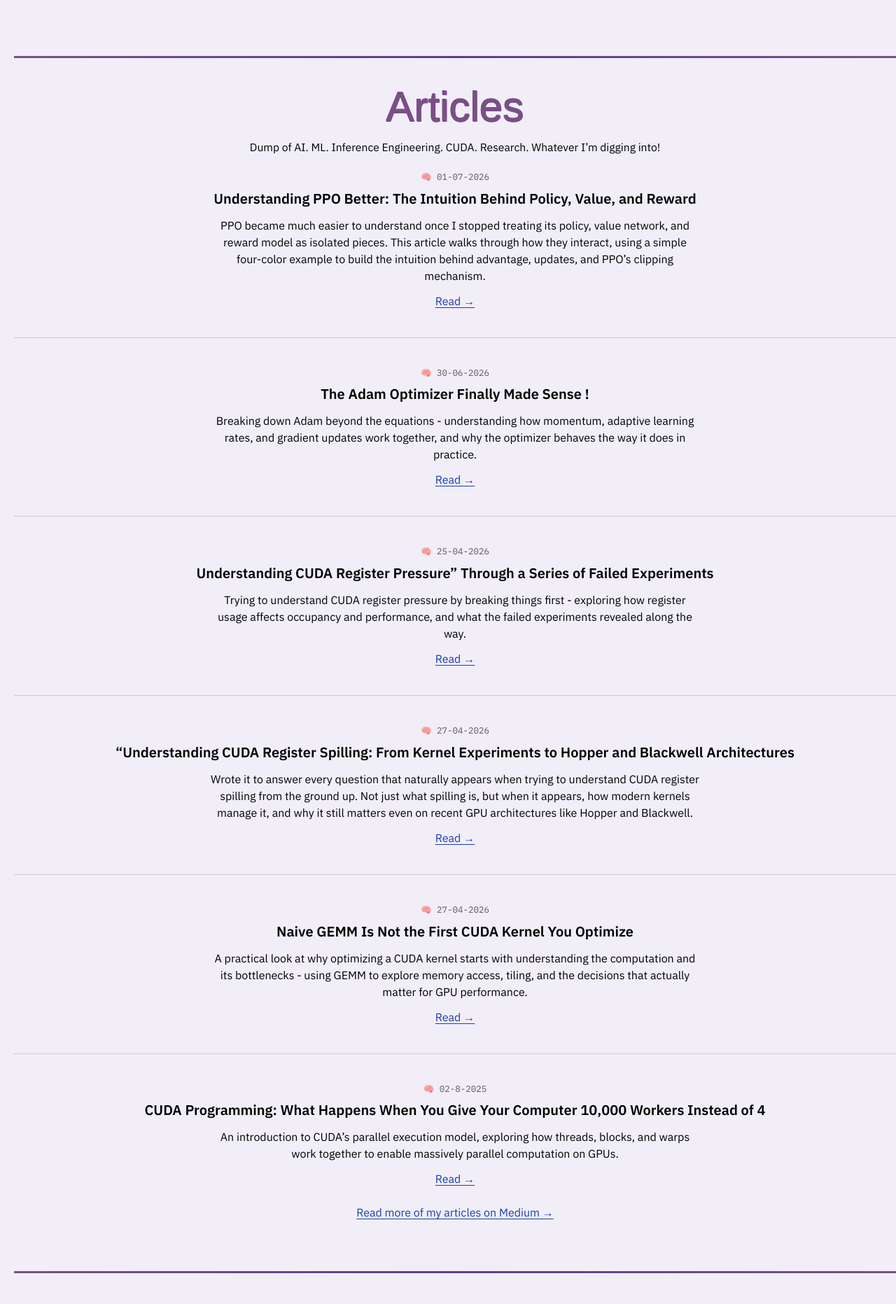
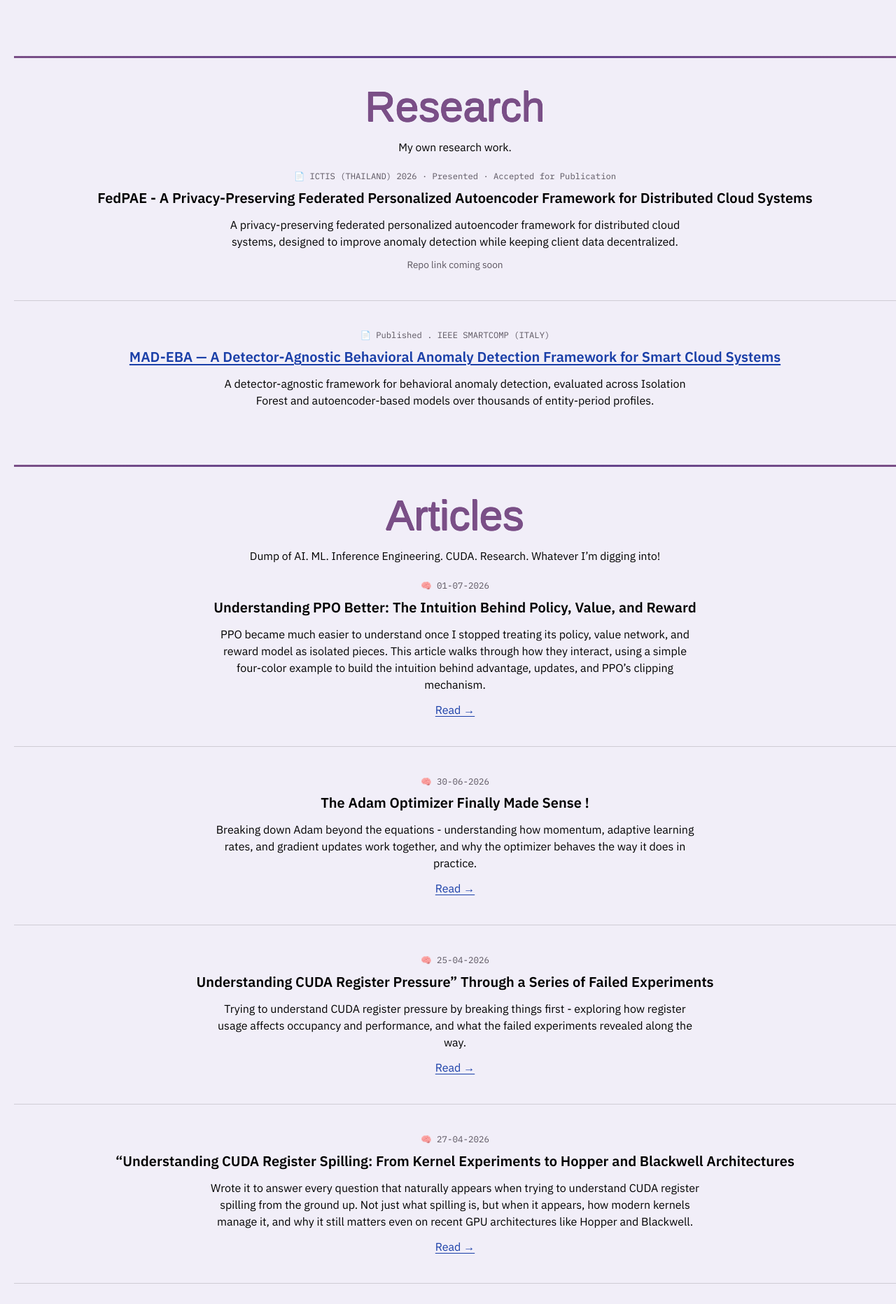
Before and after one commit to pranathi000/portfolio, a Next.js app: page / in a window 1280 px wide. Shown: the part 920-2783 px from the top of the page at 70% size. Built offline with nearby package versions, Linux system fonts and the light colour scheme; a web font is replaced by a local one.

Commit message:
Update page.tsx

```diff
--- a/app/page.tsx
+++ b/app/page.tsx
@@ -14,8 +14,8 @@ export default function Page() {
     <main className="w-full pl-5">
       <Header />
       <CurrentWork />
+      <Research />
       <Articles />
-      <Research />
       <Projects />
       <Discoveries />
       <ThingsILove />
```
